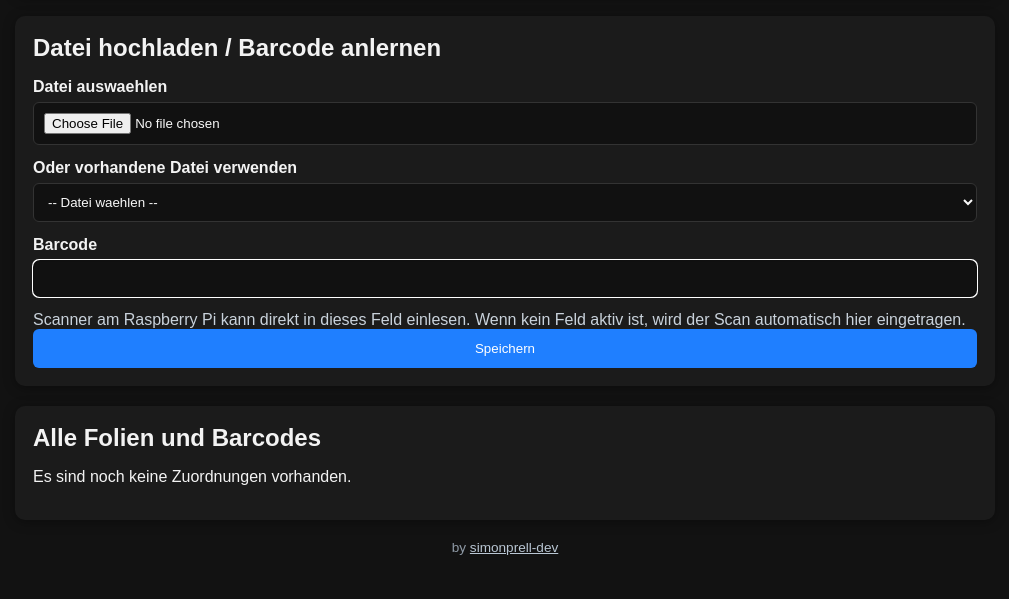
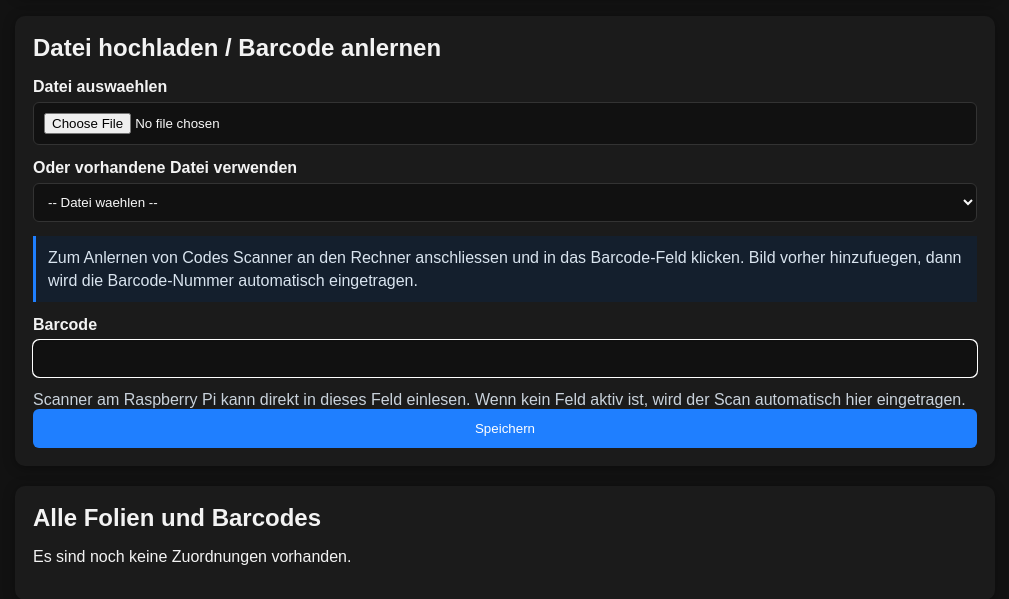
Before and after one commit to simonprell-dev/rpi_barcode_webserver, a Flask app: page /admin in a window 1280 px wide. Shown: the part 554-1153 px from the top of the page, without its empty margins (135-1144 px from the left). Before the commit the page ends 1109 px from the top, so only its background shows below. Run offline with Flask 3, Linux system fonts and the light colour scheme.

Commit message:
add barcode learning note

```diff
--- a/static/styles.css
+++ b/static/styles.css
@@ -192,6 +192,15 @@ html, body {
   color: #c9d2db;
 }
 
+.learning-note {
+  margin: 0 0 14px;
+  padding: 10px 12px;
+  border-left: 3px solid #1f7fff;
+  background: #141f2d;
+  color: #d9e4ef;
+  line-height: 1.45;
+}
+
 .admin-form label,
 .admin-form input,
 .admin-form select,
--- a/templates/admin.html
+++ b/templates/admin.html
@@ -77,6 +77,10 @@
             <option value="{{ filename }}">{{ filename }}</option>
           {% endfor %}
         </select>
+
+        <p class="learning-note">
+          Zum Anlernen von Codes Scanner an den Rechner anschliessen und in das Barcode-Feld klicken. Bild vorher hinzufuegen, dann wird die Barcode-Nummer automatisch eingetragen.
+        </p>
 
         <label for="barcode">Barcode</label>
         <input id="barcode" name="barcode" type="text" required autocomplete="off" autofocus>
```
